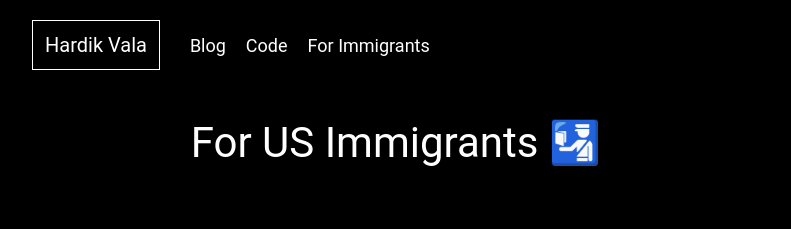
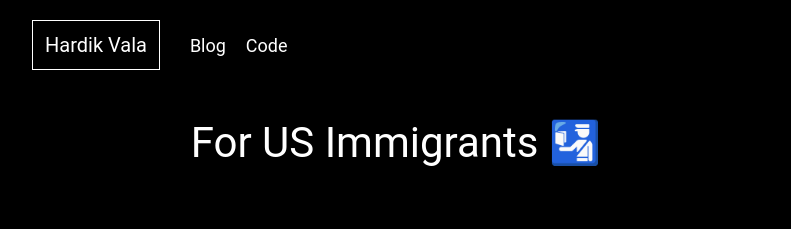
Before and after one commit to hardik-vala/hardik-vala, a Jekyll site: the page built from for_immigrants.html, in a window 1280 px wide. Shown: the top 229 px of the page, without its empty margins (244-1035 px from the left). Built offline with Jekyll 4.4.1, drawn with Linux system fonts in a browser that asks for light colours.

Commit message:
Update navigation.yml

```diff
--- a/_data/navigation.yml
+++ b/_data/navigation.yml
@@ -2,5 +2,3 @@
   link: /blog
 - name: Code
   link: /code
-- name: For Immigrants
-  link: /for_immigrants
```
